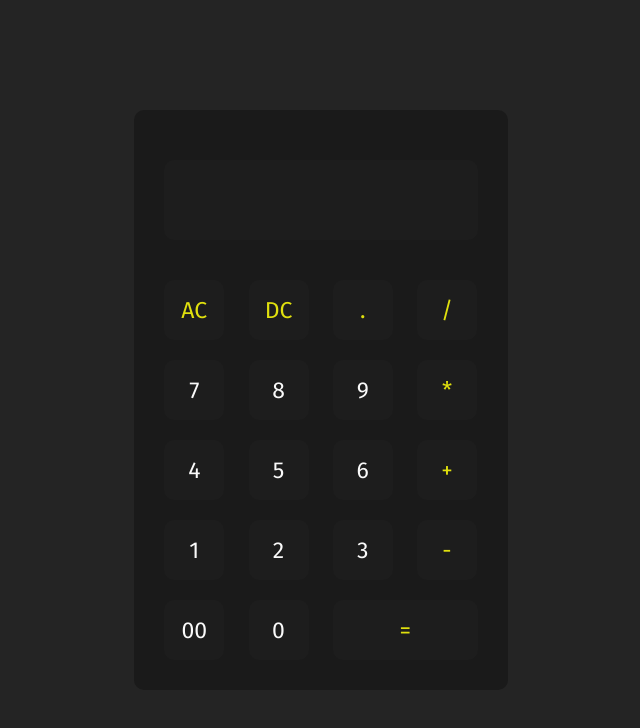
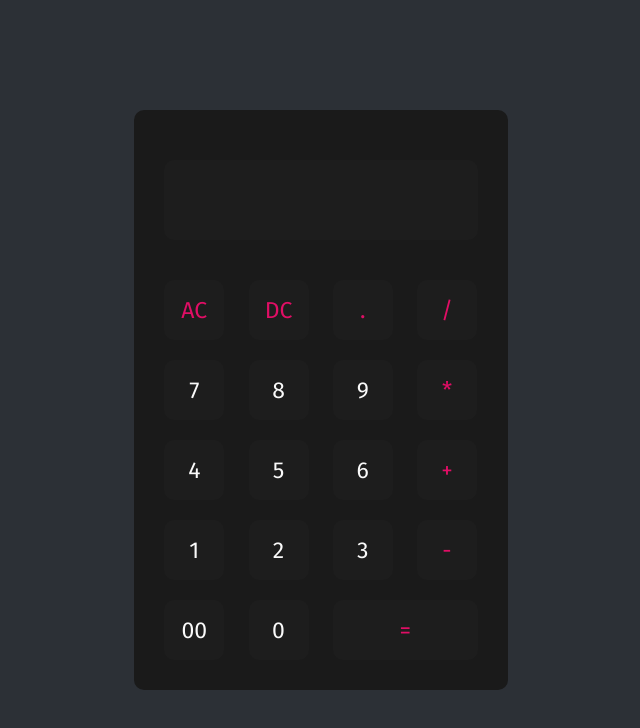
Before and after one commit to 4arman/My-Second-Calculator, a plain HTML site: page index.html in a window 1280 px wide. Shown: the whole page, without its empty margins (319-959 px from the left). Drawn offline with Linux system fonts and the light colour scheme; a web font is replaced by a local one.

Commit message:
style.css

```diff
--- a/style.css
+++ b/style.css
@@ -12,7 +12,7 @@
     display: flex;
     justify-content: center;
     align-items: center;
-    background-color:rgb(36, 36, 36)
+   background-color:rgb(44, 48, 54);
 }
 
 .calculator {
@@ -35,6 +35,7 @@
     background-color: rgb(29, 29, 29);
     border-radius: 10px;
     padding: 10px;
+    transition: 50ms;
 }
 
 form .display {
@@ -56,5 +57,9 @@ form input.equal {
 }
 
 form input.operator {
-    color: #e0e00e;
+    color: #e00e65;
 }
+
+.calculator form input:active {
+    background-color: #272727;
+}
```
